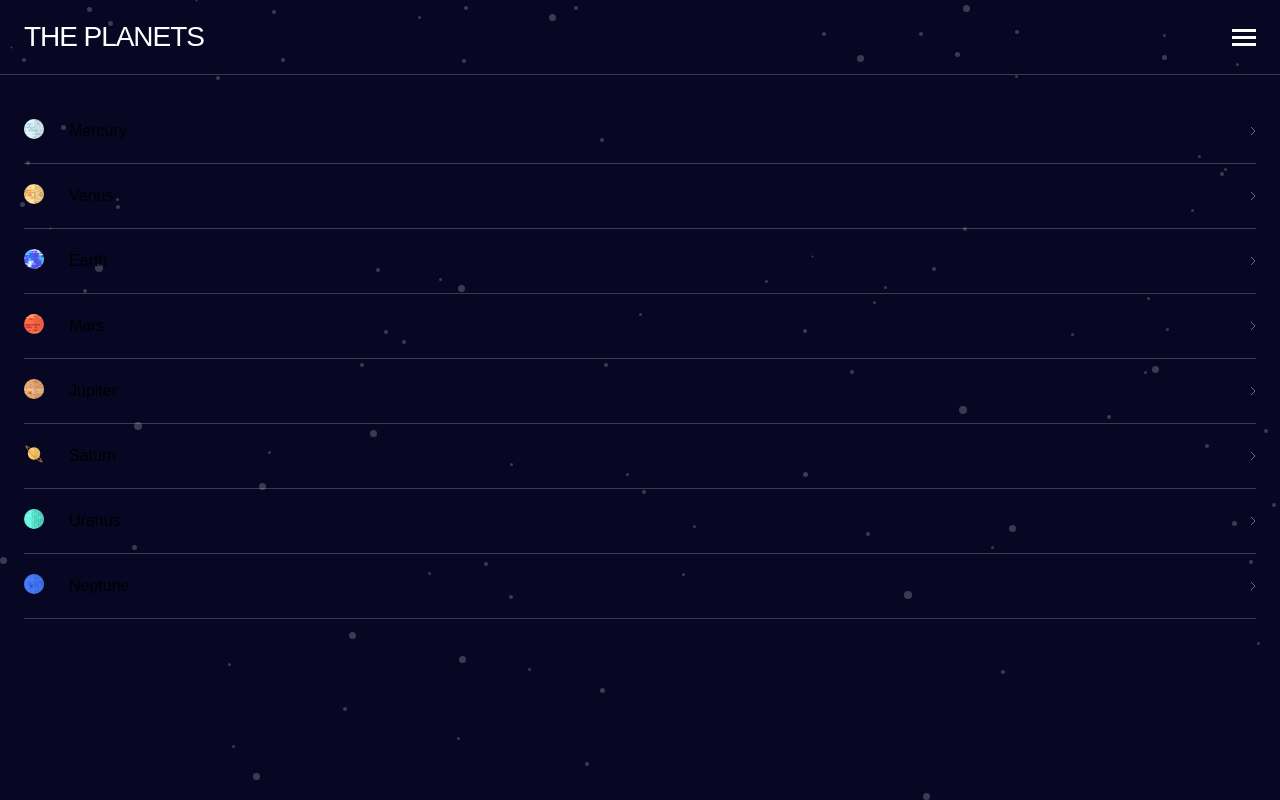
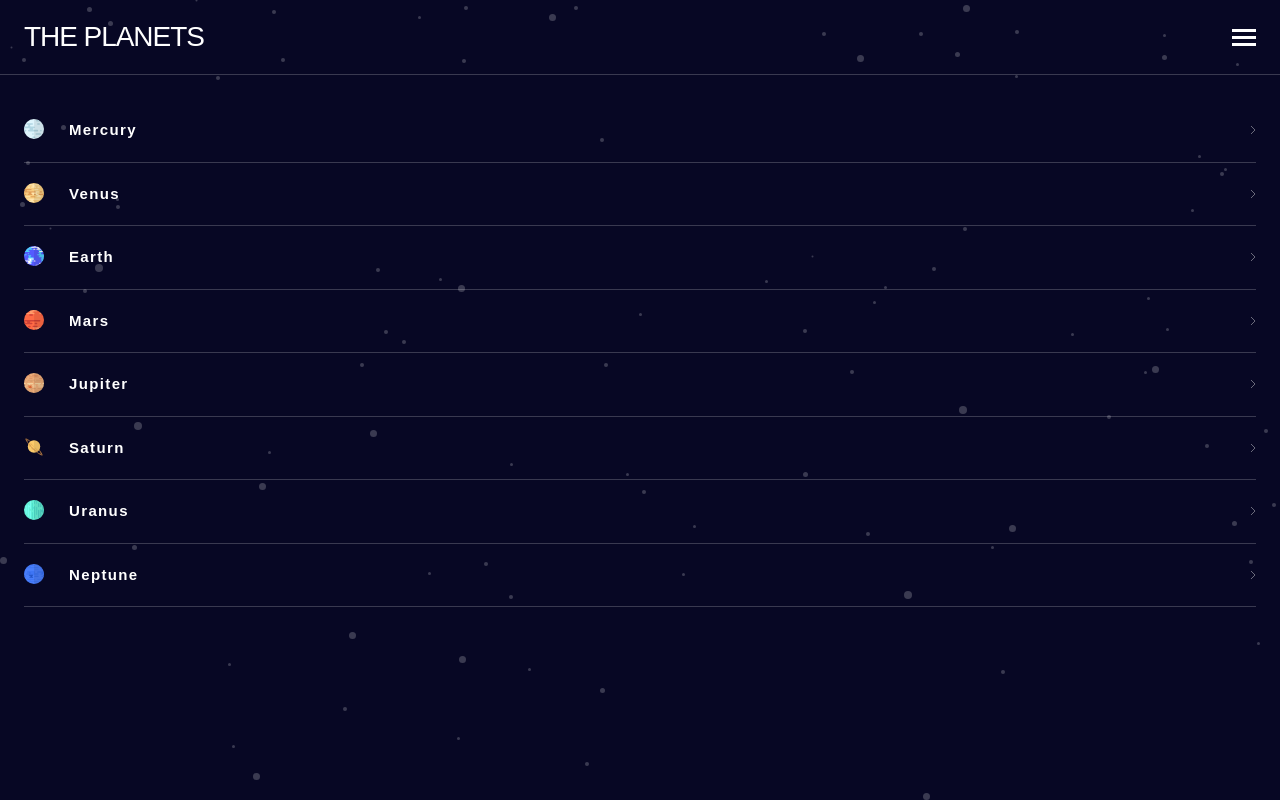
Before and after one commit to NikaNishnianidze/Planets-Fact-Site, a React (Vite) app: page / in a window 1280 px wide. Both pictures are taken after a click on the picture 1244 px from the left and 37 px from the top of the page. Built offline with nearby package versions, Linux system fonts and the light colour scheme.

Commit message:
create layout and navigation for all pages

```diff
--- a/src/components/Header.tsx
+++ b/src/components/Header.tsx
@@ -1,4 +1,4 @@
-import { use, useState } from "react";
+import { useState } from "react";
 import hamburgerIcon from "../../public/assets/icon-hamburger.svg";
 import imageIcon from "../../public/assets/icon-chevron.svg";
 import { Link } from "react-router-dom";
@@ -40,7 +40,10 @@ export default function Header() {
                     }}
                     src={planet.images.planet}
                   />
-                  <li key={planet.name}>
+                  <li
+                    key={planet.name}
+                    className="text-[#fff] text-[15px] font-bold tracking-[1.36px]"
+                  >
                     <Link to={planet.name}>{planet.name}</Link>
                   </li>
                 </div>
```
